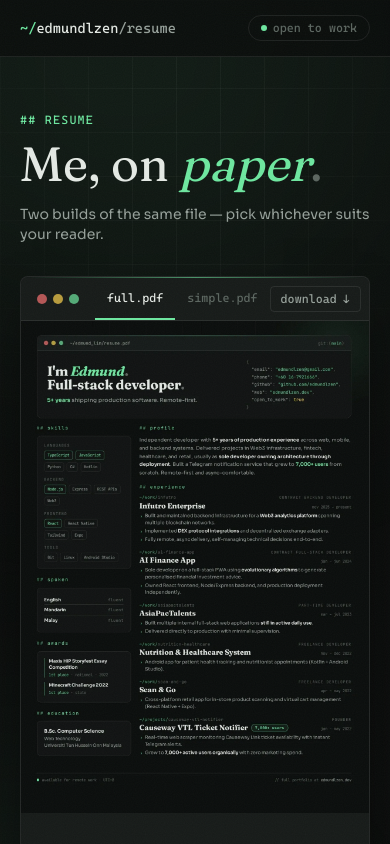
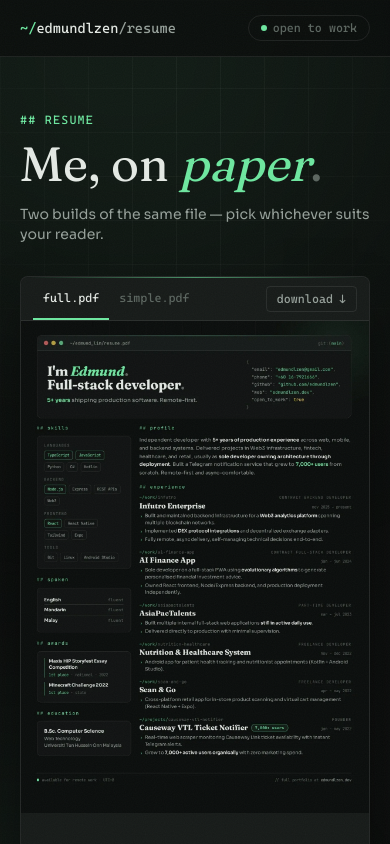
Before and after one commit to edmundlzen/ed-portfolio-next, a Next.js app: page /resume in a window 390 px wide. Shown: the top 844 px of the page. Built offline with nearby package versions, Linux system fonts and the light colour scheme.

Commit message:
Fix preview title bar overflow on narrow screens and script type error

```diff
--- a/scripts/render-resume-previews.mjs
+++ b/scripts/render-resume-previews.mjs
@@ -14,13 +14,13 @@ const OUT = path.join(ROOT, "public", "resume", "preview");
 await mkdir(OUT, { recursive: true });
 
 const FILES = [
-  ["full", "Edmund_Resume.pdf"],
-  ["simple", "Edmund_Resume_Simple.pdf"],
+  { slug: "full", filename: "Edmund_Resume.pdf" },
+  { slug: "simple", filename: "Edmund_Resume_Simple.pdf" },
 ];
 
 const library = await PDFiumLibrary.init();
 
-for (const [slug, filename] of FILES) {
+for (const { slug, filename } of FILES) {
   const pdfPath = path.join(ROOT, "public", "resume", filename);
   const doc = await library.loadDocument(await readFile(pdfPath));
   let n = 0;
--- a/src/pages/resume.tsx
+++ b/src/pages/resume.tsx
@@ -100,9 +100,10 @@ const ResumePage: NextPage = () => {
             className="mt-8 overflow-hidden rounded-lg border border-line bg-surface shadow-2xl shadow-black/60"
           >
             <div className="h-px bg-gradient-to-r from-transparent via-accent/60 to-transparent" />
-            <div className="flex items-center justify-between border-b border-line bg-raised px-4">
+            <div className="flex items-center justify-between border-b border-line bg-raised px-3 sm:px-4">
               <div className="flex items-center gap-4">
-                <div className="flex items-center gap-1.5">
+                {/* decorative — first thing to go when width is scarce */}
+                <div className="hidden items-center gap-1.5 sm:flex">
                   <span className="h-2.5 w-2.5 rounded-full bg-red-400/70" />
                   <span className="h-2.5 w-2.5 rounded-full bg-amber-300/70" />
                   <span className="h-2.5 w-2.5 rounded-full bg-accent/70" />
@@ -112,7 +113,7 @@ const ResumePage: NextPage = () => {
                     <button
                       key={file.name}
                       onClick={() => setActive(file)}
-                      className={`border-b-2 px-3 py-3 font-mono text-xs transition-colors ${
+                      className={`whitespace-nowrap border-b-2 px-2.5 py-3 font-mono text-xs transition-colors sm:px-3 ${
                         active.name === file.name
                           ? "border-accent text-fg"
                           : "border-transparent text-faint hover:text-muted"
@@ -142,7 +143,7 @@ const ResumePage: NextPage = () => {
                 <a
                   href={active.href}
                   download={active.download}
-                  className="group my-2 flex items-center gap-1.5 rounded border border-line px-2.5 py-1 font-mono text-xs text-muted transition-colors hover:border-accent/40 hover:text-accent"
+                  className="group my-2 flex shrink-0 items-center gap-1.5 whitespace-nowrap rounded border border-line px-2.5 py-1 font-mono text-xs text-muted transition-colors hover:border-accent/40 hover:text-accent"
                 >
                   download
                   <span className="transition-transform group-hover:translate-y-0.5">↓</span>
```
